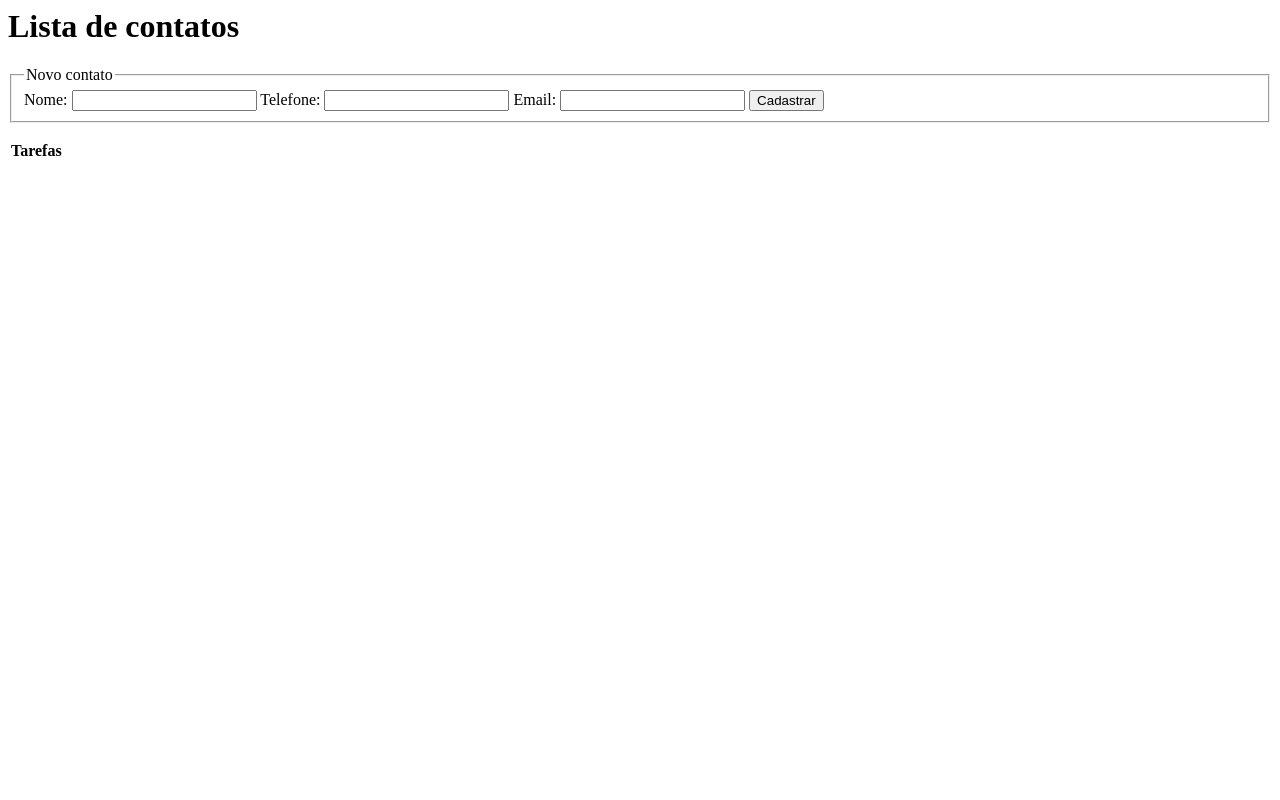
After one commit to julio6767/Gerenciador-de-tarefas, a PHP site: page /contatos.php in a window 1280 px wide. The commit adds this page. Run offline with PHP 8.4, Linux system fonts and the light colour scheme; lists and menus that the app fills with data are empty.

Commit message:
novos exercicios

```diff
--- /dev/null
+++ b/contatos.php
@@ -0,0 +1,97 @@
+<?php session_start();?>
+
+<html>
+
+
+
+
+
+				<head>
+						<title>Gerenciador	de	Tarefas</title>
+				</head>
+
+
+
+				<body>
+
+					<h1>Lista de contatos</h1>
+
+
+
+						<form>
+								<fieldset>
+												<legend>Novo contato</legend>
+												<label>
+                                                		Nome:
+																<input	type="text" name="nome"	/>
+												</label>
+
+
+												<label>
+                                                		Telefone:
+																<input	type="text" name="telefone"	/>
+												</label>
+
+
+												<label>
+                                                		Email:
+																<input	type="text" name="email"	/>
+												</label>
+
+
+												<input	type="submit" value="Cadastrar"	/>
+
+
+								</fieldset>
+				        </form>
+
+                <?php
+
+                    $lista_tarefas = [];
+
+                $contatos = ['nome','telefone','email'];
+
+
+                for ($i=0 ; $i < 3; $i++) {
+
+				if	(array_key_exists($contatos[$i],	$_GET))	{
+							$_SESSION	['lista_tarefas'] [] = $_GET[$contatos[$i]];
+				}
+
+					$lista_tarefas = [];
+
+				if (array_key_exists('lista_tarefas', $_SESSION)) {
+
+					$lista_tarefas = $_SESSION ['lista_tarefas'];
+                }
+
+
+            }
+
+                ?>
+
+				<table>
+
+					<tr>
+						<th>Tarefas</th>
+					</tr>
+
+						<?php foreach ($lista_tarefas as $tarefa) :?>
+
+							<tr>
+								<td><?php echo $tarefa ;?></td>
+							</tr>
+
+
+					<?php endforeach;?>
+
+
+
+				</table>
+
+
+
+				</body>
+
+
+				</html>
```
Also changed, not shown: copia contatos.php (added, +97 -0 lines), tarefas.php (+9 -1 lines).
